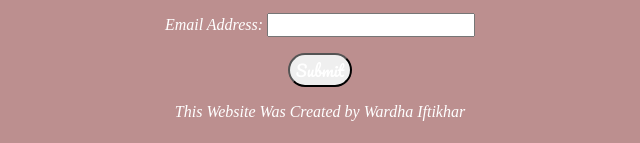
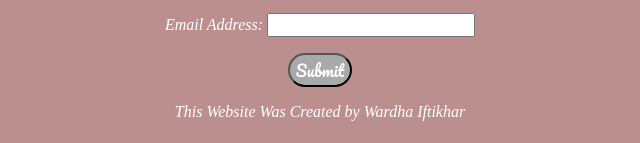
Before and after one commit to wardhai/lab-2, a plain HTML site: page index.html in a window 1280 px wide. Shown: the part 271-414 px from the top of the page, without its empty margins (320-960 px from the left). Drawn offline with Linux system fonts and the light colour scheme.

Commit message:
changing button color

```diff
--- a/css/style.css
+++ b/css/style.css
@@ -23,6 +23,7 @@ body {
 }
 
   .submit-button {
+	background-color: DarkGray;
     border-radius: 25px;
 	color: white;
 	font-family: "Pacifico", sans-serif;
```
